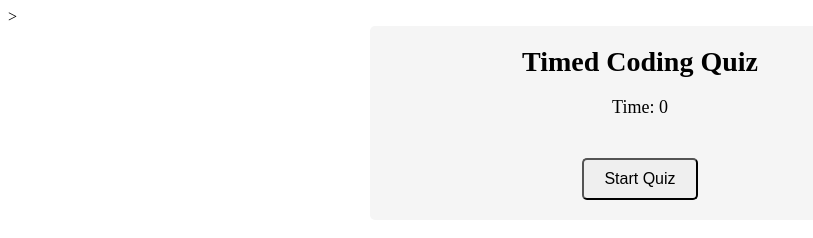
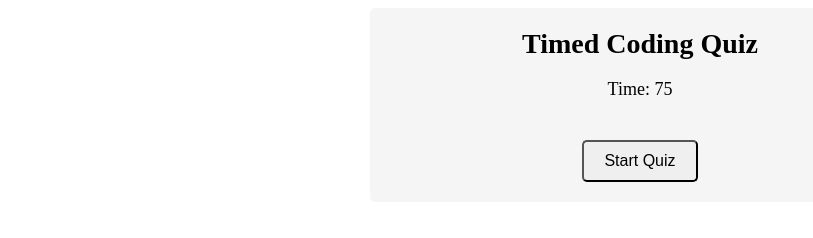
Before and after one commit to marczykv/Challenge4, a plain HTML site: page index.html in a window 1280 px wide. Shown: the whole page, without its empty margins (0-813 px from the left). Drawn offline with Linux system fonts and the light colour scheme.

Commit message:
updated html to add labels to answers

```diff
--- a/index.html
+++ b/index.html
@@ -4,14 +4,17 @@
   <meta charset="UTF-8">
   <meta name="viewport" content="width=device-width, initial-scale=1.0">
   <title>Timed Quiz</title>
-  <link rel="stylesheet" href="style.css">>
+  <link rel="stylesheet" href="style.css">
 </head>
 <body>
   <div id="quiz-container">
     <h1>Timed Coding Quiz</h1>
-        <div id="timer">Time: <span id="time">0</span></div>
+    <div id="timer">Time: <span id="time">75</span></div>
     <div id="question"></div>
     <div id="options"></div>
+    <div id="result">
+      <label id="resultLabel"></label>
+    </div>
     <button id="start-btn">Start Quiz</button>
     <button id="submit-btn" style="display: none;">Submit</button>
     <div id="score-container" style="display: none;">
@@ -21,7 +24,6 @@
       <button id="save-btn">Save</button>
     </div>
   </div>
-  </div>
 
   <script src="script.js"></script>
 </body>
```
Lines whose indentation alone changed are shown as unchanged.
